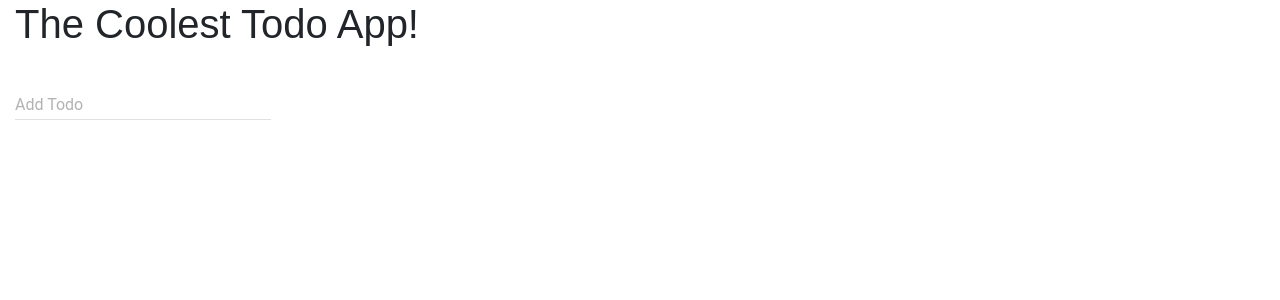
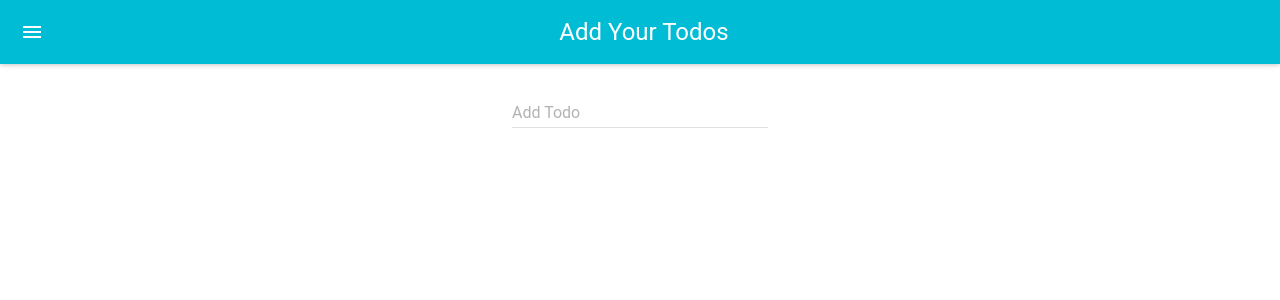
Before and after one commit to mgenova12/interactive-todos, a React (Create React App) app: page / in a window 1280 px wide. Shown: the top 300 px of the page. Built offline with nearby package versions, Linux system fonts and the light colour scheme.

Commit message:
add react-transition

```diff
--- a/package.json
+++ b/package.json
@@ -12,6 +12,7 @@
     "react-dom": "^16.3.2",
     "react-redux": "^5.0.7",
     "react-scripts": "1.1.4",
+    "react-transition-group": "^1.2.1",
     "redux": "^4.0.0",
     "redux-thunk": "^2.2.0",
     "reselect": "^3.0.1"
@@ -28,6 +29,8 @@
     "eslint-config-google": "^0.9.1",
     "eslint-plugin-import": "^2.11.0",
     "eslint-plugin-jsx-a11y": "^6.0.3",
-    "eslint-plugin-react": "^7.7.0"
+    "eslint-plugin-react": "^7.7.0",
+    "node-sass": "^4.9.0",
+    "sass-loader": "^7.0.1"
   }
 }
--- a/src/App.css
+++ b/src/App.css
@@ -1,12 +1,27 @@
-.App {
-
+.form li {
+  cursor: pointer;
+  background-color: red;
 }
 
-.form p {
-  font-size: 20px;
-  cursor: pointer;
+.form {
+	display: block;
+	margin: 0 auto;
 }
 
-.form p:hover {
-  opacity: .5;
+.example-enter {
+  opacity: 0.01;
 }
+
+.example-enter.example-enter-active {
+  opacity: 1;
+  transition: opacity 500ms ease-in;
+}
+
+.example-leave {
+  opacity: 1;
+}
+
+.example-leave.example-leave-active {
+  opacity: 0.01;
+  transition: opacity 300ms ease-in;
+}
--- a/src/App.js
+++ b/src/App.js
@@ -1,14 +1,15 @@
 import React, { Component } from 'react';
 import MuiThemeProvider from 'material-ui/styles/MuiThemeProvider';
 import Form from './components/form';
+import Header from './components/Header';
 import './App.css';
 
 class App extends Component {
   render() {
     return (
-      <div className="App container-fluid">
-        <h1>The Coolest Todo App!</h1>
+      <div className="App">
         <MuiThemeProvider>
+          <Header />
           <Form />
         </MuiThemeProvider>
       </div>
--- /dev/null
+++ b/src/components/Header.js
@@ -0,0 +1,20 @@
+import React, { Component } from 'react';
+import AppBar from 'material-ui/AppBar';
+
+
+export class Header extends Component {
+  render() {
+    return (
+      <div className="header">
+        <AppBar
+          title="Add Your Todos"
+          iconClassNameRight="muidocs-icon-navigation-expand-more"
+          titleStyle={{ textAlign: 'center' }}
+        />
+
+      </div>
+    );
+  }
+}
+
+export default Header;
--- a/src/components/form.js
+++ b/src/components/form.js
@@ -1,6 +1,7 @@
 import PropTypes from 'prop-types';
 import React, { Component } from 'react';
 import TextField from 'material-ui/TextField';
+import { CSSTransitionGroup } from 'react-transition-group';
 import { connect } from 'react-redux';
 import { createSelector } from 'reselect';
 import { addTodo, deleteTodo } from '../actions/todos-actions';
@@ -9,6 +10,20 @@ export class Form extends Component {
   constructor(props) {
     super(props);
     this.handleSubmit = this.handleSubmit.bind(this);
+    this.handleMouseHover = this.handleMouseHover.bind(this);
+    this.state = {
+      isHovering: false
+    };
+  }
+
+  handleMouseHover() {
+    this.setState(this.toggleHoverState);
+  }
+
+  toggleHoverState(state) {
+    return {
+      isHovering: !state.isHovering,
+    };
   }
 
   handleSubmit(event) {
@@ -18,10 +33,25 @@ export class Form extends Component {
   }
 
   render() {
-    const todos = this.props.todos.map((todo, index) => <li key={index}>{todo}</li>);
+    const todos = this.props.todos.map((todo, index) =>
+      (
+        <li
+          key={index}
+          onMouseEnter={this.handleMouseHover}
+          onMouseLeave={this.handleMouseHover}
+        >
+          {todo}
+          {
+            this.state.isHovering &&
+            <span className="hoverEdit">
+              Hovering right meow!
+            </span>
+          }
+        </li>));
+
     return (
-      <div className="form">
-        <form onSubmit={this.handleSubmit}>
+      <div className="form container-fluid">
+        <form className="text-center" onSubmit={this.handleSubmit}>
           <TextField
             name="todo"
             floatingLabelText="Add Todo"
@@ -29,7 +59,13 @@ export class Form extends Component {
           />
         </form>
         <ol className="formcontainer">
-          { todos }
+          <CSSTransitionGroup
+            transitionName="example"
+            transitionEnterTimeout={500}
+            transitionLeaveTimeout={300}
+          >
+            {todos}
+          </CSSTransitionGroup>
         </ol>
       </div>
     );
```
Also changed, not shown: src/components/TodoList.js (added, +14 -0 lines), src/components/InputTodo.js (added), src/components/TodoItem.js (added), 1 other file (tests, documents, lock files or other folders).
